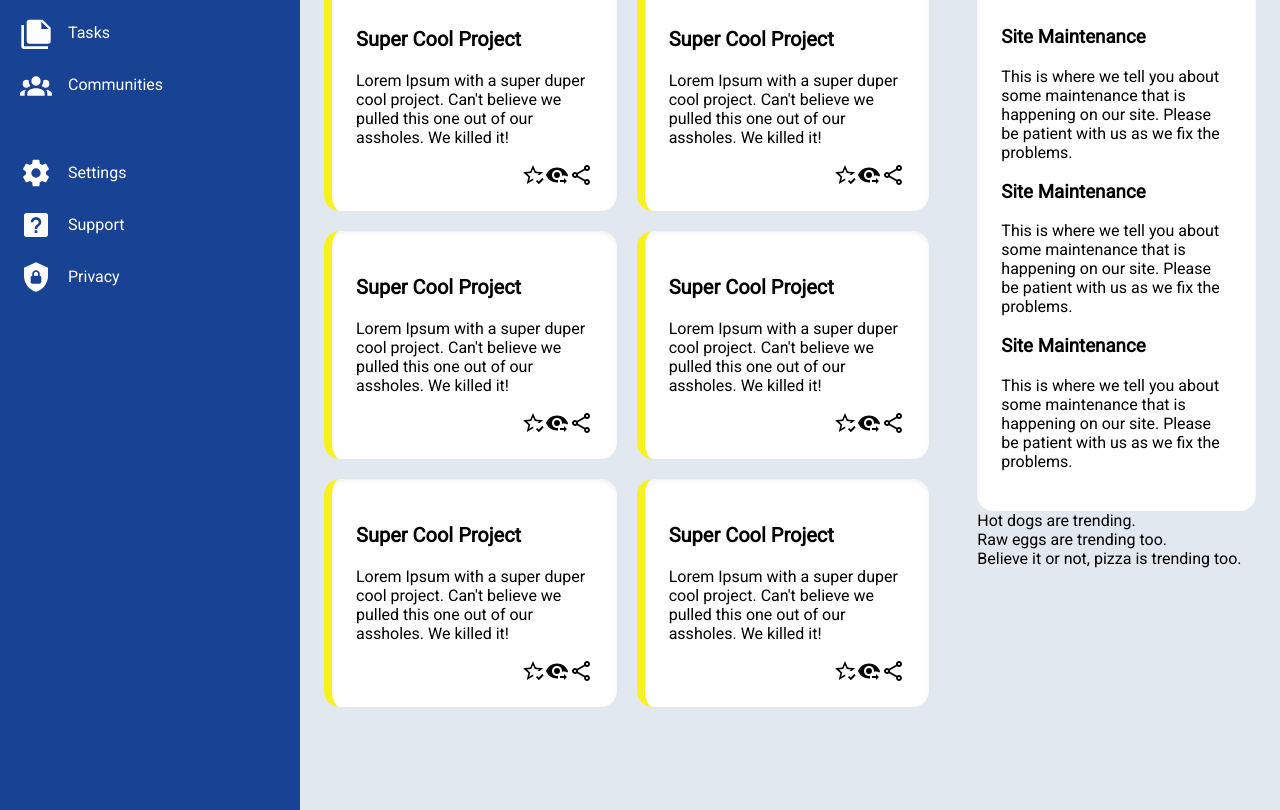
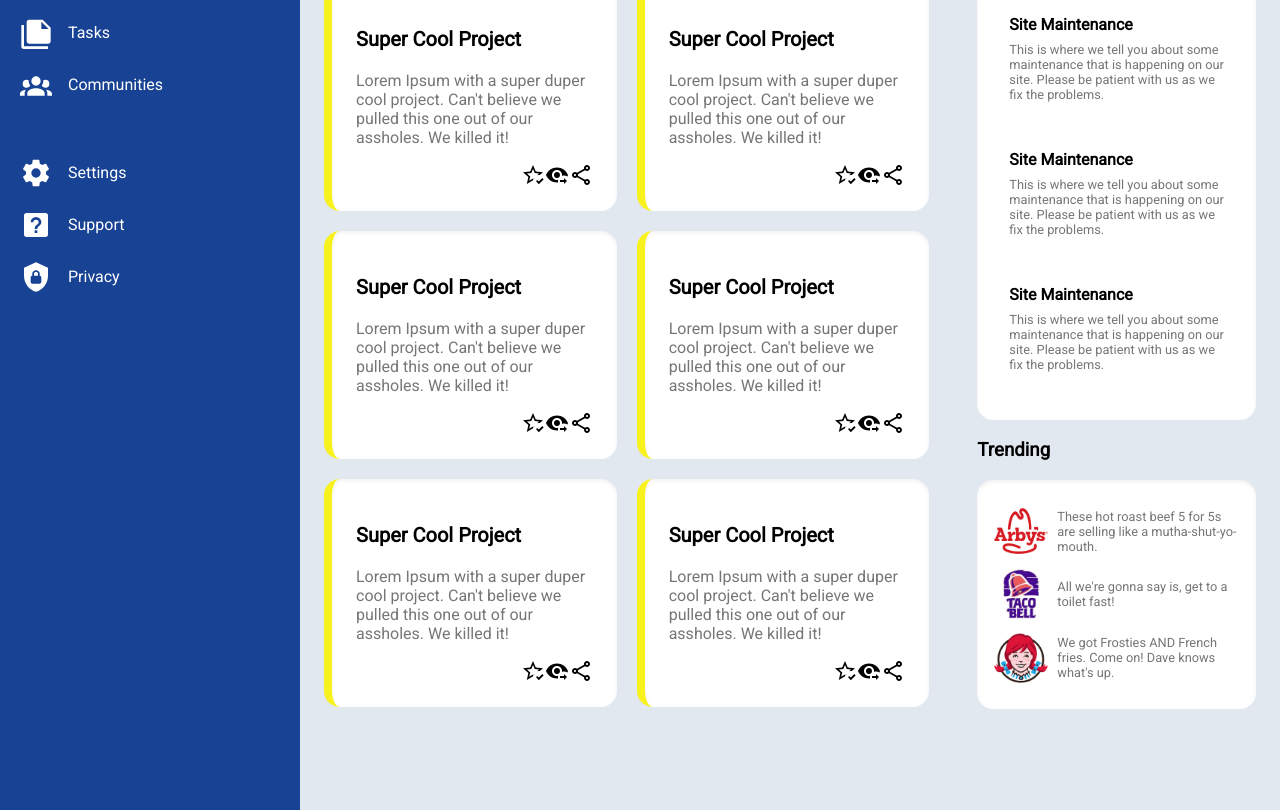
Before and after one commit to jonnyvector/dashboard-project, a plain HTML site: page index.html in a window 1280 px wide. Shown: the part 282-1092 px from the top of the page. Drawn offline with Linux system fonts and the light colour scheme.

Commit message:
finished content-right side copy, images and styles

```diff
--- a/index.html
+++ b/index.html
@@ -211,11 +211,25 @@
                 </p>
               </div>
             </div>
+            <h3>Trending</h3>
             <div class="trending-container">
-              <div class="trending">Hot dogs are trending.</div>
-              <div class="trending">Raw eggs are trending too.</div>
               <div class="trending">
-                Believe it or not, pizza is trending too.
+                <img src="/assets/images/Arbys (1).png" alt="arbys" />
+                <p>
+                  These hot roast beef 5 for 5s are selling like a
+                  mutha-shut-yo-mouth.
+                </p>
+              </div>
+              <div class="trending">
+                <img src="/assets/images/Taco Bell.png" alt="taco-bell" />
+                <p>All we're gonna say is, get to a toilet fast!</p>
+              </div>
+              <div class="trending">
+                <img src="/assets/images/Wendys (1).png" alt="wendys" />
+                <p>
+                  We got Frosties AND French fries. Come on! Dave knows what's
+                  up.
+                </p>
               </div>
             </div>
           </div>
--- a/style.css
+++ b/style.css
@@ -79,7 +79,32 @@ li {
 
 .announcements-container {
   background-color: white;
-  padding: 1.5rem;
+  padding: 1rem;
+  border-radius: 1rem;
+  box-shadow: rgba(0, 0, 0, 0.06) 0px 2px 4px 0px inset;
+}
+
+.announcement {
+  padding: 1rem;
+  margin-bottom: 1rem;
+}
+
+.announcement h3 {
+  margin: 0;
+  margin-bottom: 0.5rem;
+  font-size: 1rem;
+  font-weight: bold;
+}
+
+.announcement p {
+  margin: 0;
+  color: rgb(118, 118, 118);
+  font-size: 0.8rem;
+}
+
+.trending-container {
+  background-color: white;
+  padding: 1rem;
   border-radius: 1rem;
   box-shadow: rgba(0, 0, 0, 0.06) 0px 2px 4px 0px inset;
 }
@@ -219,6 +244,10 @@ div.top-right > * {
   font-size: 1.25rem;
 }
 
+.project-card p {
+  color: rgb(118, 118, 118);
+}
+
 .card-icons {
   display: flex;
   align-items: center;
@@ -228,3 +257,19 @@ div.top-right > * {
 .card-icons img {
   width: 1.5rem;
 }
+
+.trending {
+  display: flex;
+  align-items: center;
+  justify-content: start;
+}
+
+.trending img {
+  padding-right: 0.5rem;
+  width: 4rem;
+}
+
+.trending p {
+  color: rgb(118, 118, 118);
+  font-size: 0.8rem;
+}
```
Also changed, not shown: assets/images/Arbys (1).png (added), assets/images/Taco Bell.png (added), assets/images/Wendys (1).png (added).
